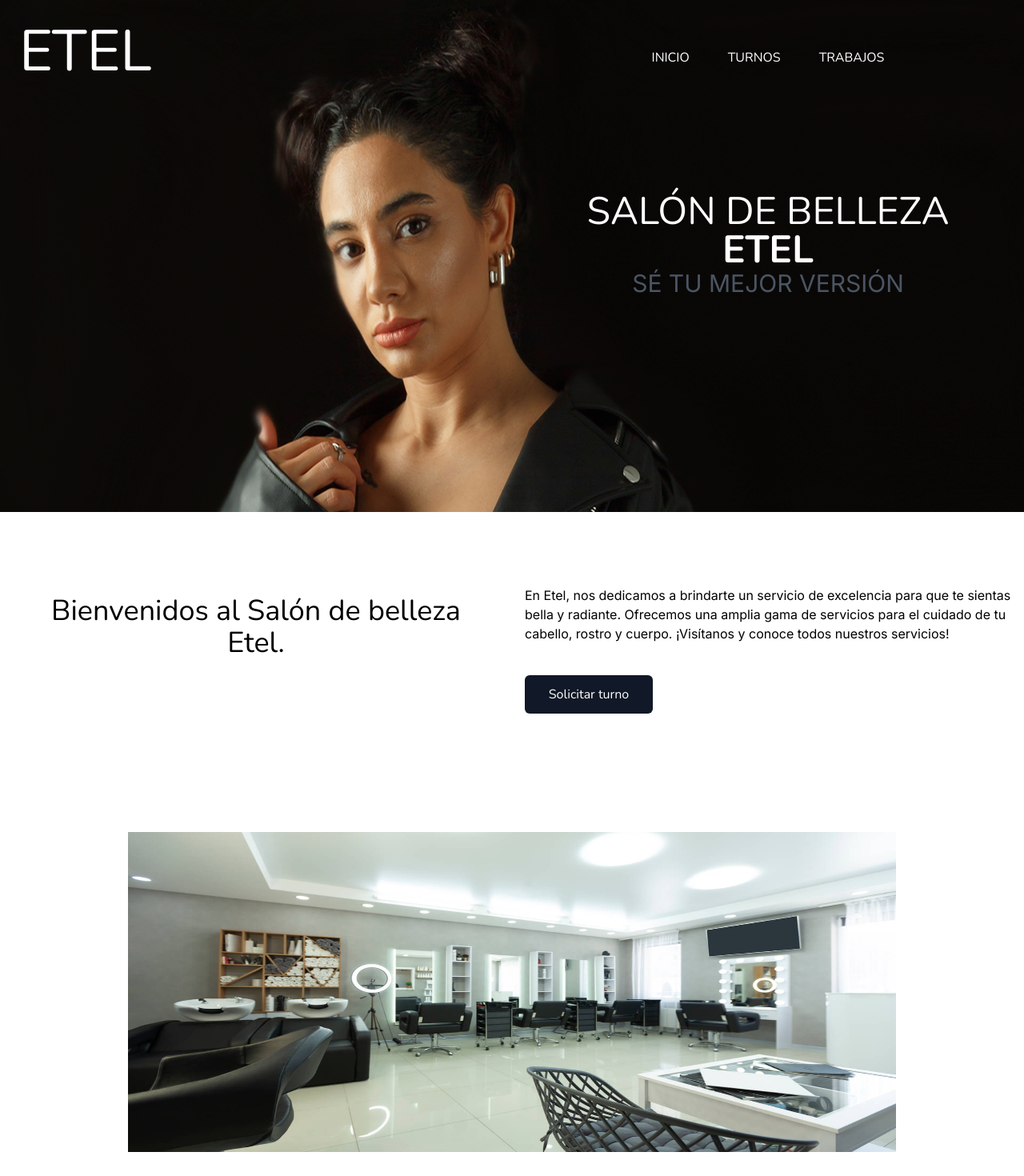
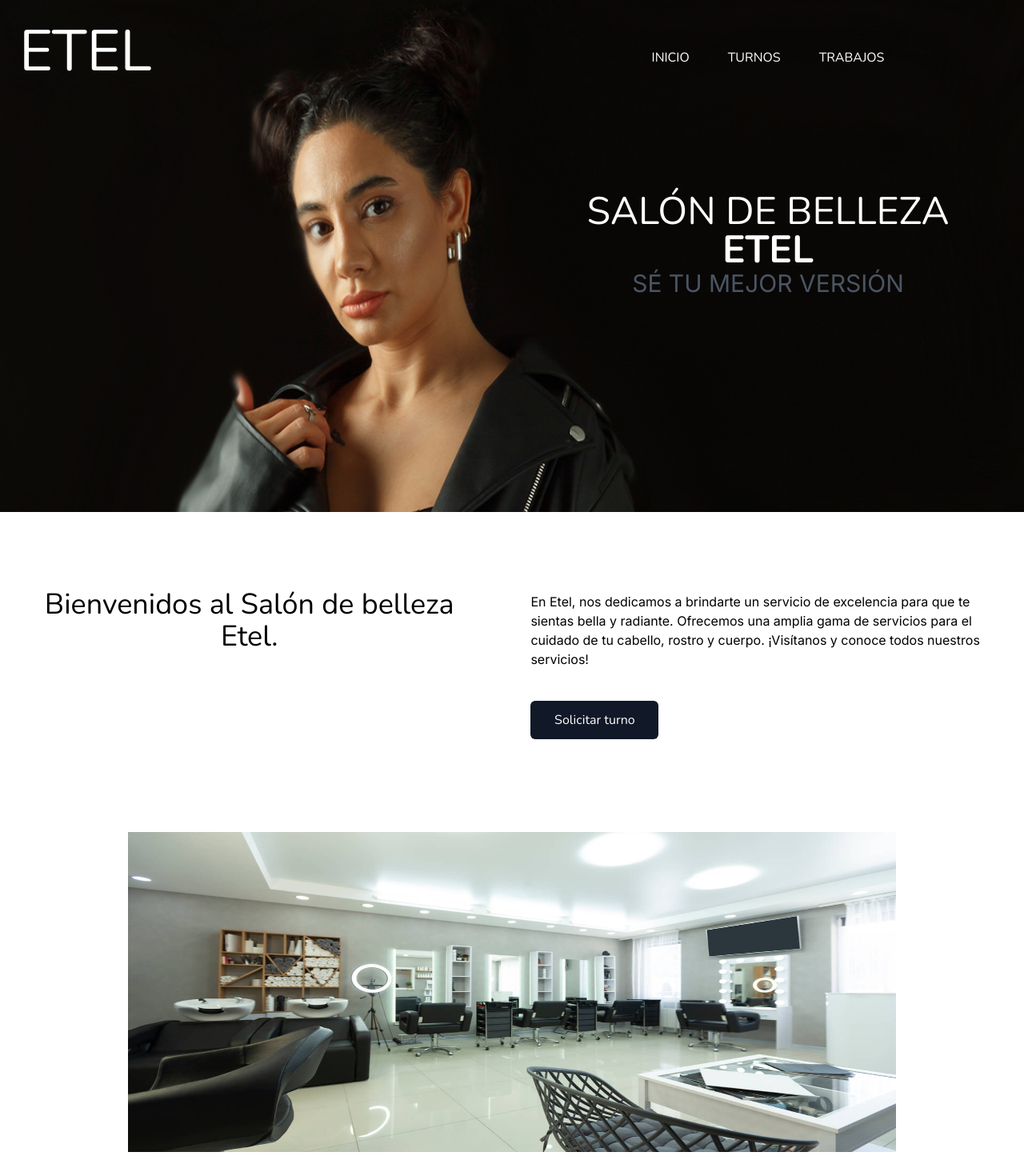
Before and after one commit to martinsetaro/etel-salon-belleza, a Next.js app: page / in a window 1280 px wide. Shown: the top 1470 px of the page at 80% size. Built offline with nearby package versions, Linux system fonts and the light colour scheme.

Commit message:
se agrego pagina formulario crear form

```diff
--- /dev/null
+++ b/src/app/Turnos/page.js
@@ -0,0 +1,17 @@
+"use client";
+import { useState } from "react";
+import Header from "@/components/Header";
+
+
+const page = () => {
+
+  return (
+    <div>
+
+
+    </div>
+
+  )
+}
+
+export default page
--- a/src/app/globals.css
+++ b/src/app/globals.css
@@ -8,7 +8,7 @@
 }
 .backimagen {
     background-image: url("../../public/img/backgroundMujer.png");
-    object-fit: cover;
+    background-size: cover;
     background-repeat: no-repeat;
 
 }
--- a/src/app/layout.js
+++ b/src/app/layout.js
@@ -17,7 +17,6 @@ export default function RootLayout({ children }) {
       className={inter.className}>
         <Header/>
         {children}
-
         </body>
     </html>
   )
--- a/src/app/page.js
+++ b/src/app/page.js
@@ -1,15 +1,19 @@
-"use client"
+
 import Bienvenidos from "@/components/Bienvenidos"
 import Trabajos from "@/components/Trabajos"
+
 
 const page = () => {
 
 
   return (
+
     <div className="w-full h-[50rem]">
       <Bienvenidos/>
       <Trabajos/>
+
     </div>
+
   )
 }
 
--- a/src/components/Bienvenidos.jsx
+++ b/src/components/Bienvenidos.jsx
@@ -1,6 +1,7 @@
 "use client"
 import Image from "next/image"
 import salon from '../../public/img/salon.jpg'
+import Link from "next/link"
 
 
 const Bienvenidos = () => {
@@ -8,15 +9,19 @@ const Bienvenidos = () => {
 
   return (
     <div className="w-full h-auto flex-col">
+
         <div className="w-full h-[25rem] pt-3 pb-3 flex">
 
 
-        <div className="w-full h-auto p-4 mt-16">
+        <div className="w-full h-auto p-2 mt-16">
            <h2 className="text-4xl p-3 text-center font-nunito">Bienvenidos al Salón de belleza Etel.</h2>
         </div>
-        <div className="w-full h-auto p-4 mt-16">
-            <p>En Etel, nos dedicamos a brindarte un servicio de excelencia para que te sientas bella y radiante. Ofrecemos una amplia gama de servicios para el cuidado de tu cabello, rostro y cuerpo. ¡Visítanos y conoce todos nuestros servicios!</p>
-             <button className="bg-gray-900 text-white font-nunito w-[10rem] h-[3rem] mt-10 rounded-md"> Solicitar turno
+        <div className="w-full h-auto p-10 mt-12">
+            <p>En Etel, nos dedicamos a brindarte un servicio de excelencia para que te
+              sientas bella y radiante. Ofrecemos una amplia gama de servicios para el cuidado de tu cabello,
+               rostro y cuerpo. ¡Visítanos y conoce todos nuestros servicios!</p>
+             <button className="bg-gray-900 text-white font-nunito w-[10rem] h-[3rem] mt-10 rounded-md">
+             <Link href="/Turnos">Solicitar turno</Link>
              </button>
         </div>
       </div>
--- a/src/components/Header.jsx
+++ b/src/components/Header.jsx
@@ -8,7 +8,7 @@ const Header = () => {
 
 
   return (
-    <div className="w-full h-[40rem] flex flex-col backimagen">
+    <div className="w-100% h-[40rem] flex flex-col backimagen">
         <div className="w-full h-[10rem] flex justify-around">
            <div className='w-full h-[8rem] p-2 flex items-center'>
              <h2 className='text-7xl uppercase text-white font-nunito ml-4'>Etel </h2>
@@ -19,7 +19,7 @@ const Header = () => {
 
         </div>
         <div className='w-full h-[20rem] flex justify-end mt-16'>
-            <div className='w-1/2'>
+            <div className='w-1/2 '>
                   <h2 className='text-5xl uppercase text-white text-center font-nunito mt-4'>Salón de belleza</h2>
                   <h2 className='text-5xl uppercase text-white text-center font-nunito font-bold'>etel</h2>
                   <h2 className='text-3xl uppercase text-gray-600 text-center'>Sé tu mejor versión</h2>
--- a/src/components/Navigation.jsx
+++ b/src/components/Navigation.jsx
@@ -6,8 +6,8 @@ const Navigation = () => {
 
   return (
     <div className="w-full h-[8rem] text-white uppercase gap-12 font-nunito flex items-center justify-center">
-        <Link href="#" className="link">Inicio</Link>
-        <Link href="#" className="link">Turnos</Link>
+        <Link href="/" className="link">Inicio</Link>
+        <Link href="/Turnos" className="link">Turnos</Link>
         <Link href="#nuestros" className="link">Trabajos</Link>
 
     </div>
```
Also changed, not shown: package.json (+5 -4 lines), 1 other file (tests, documents, lock files or other folders).
